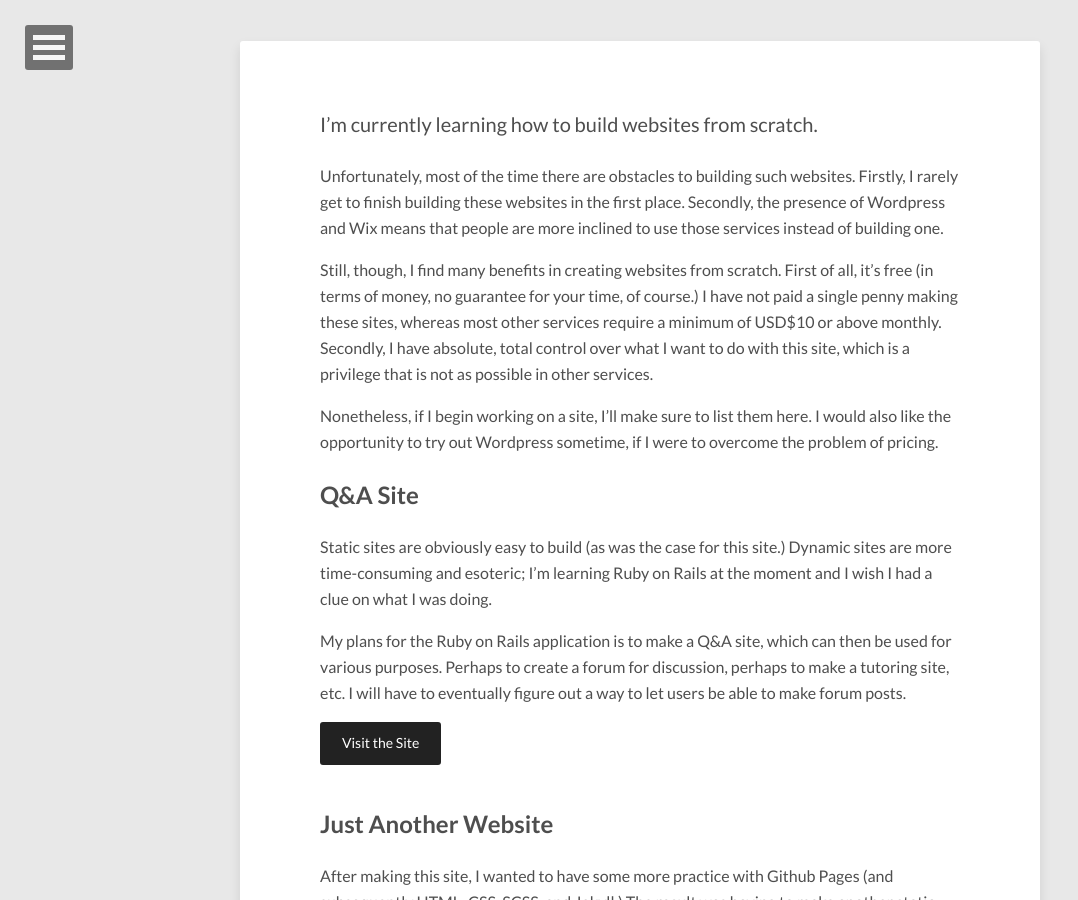
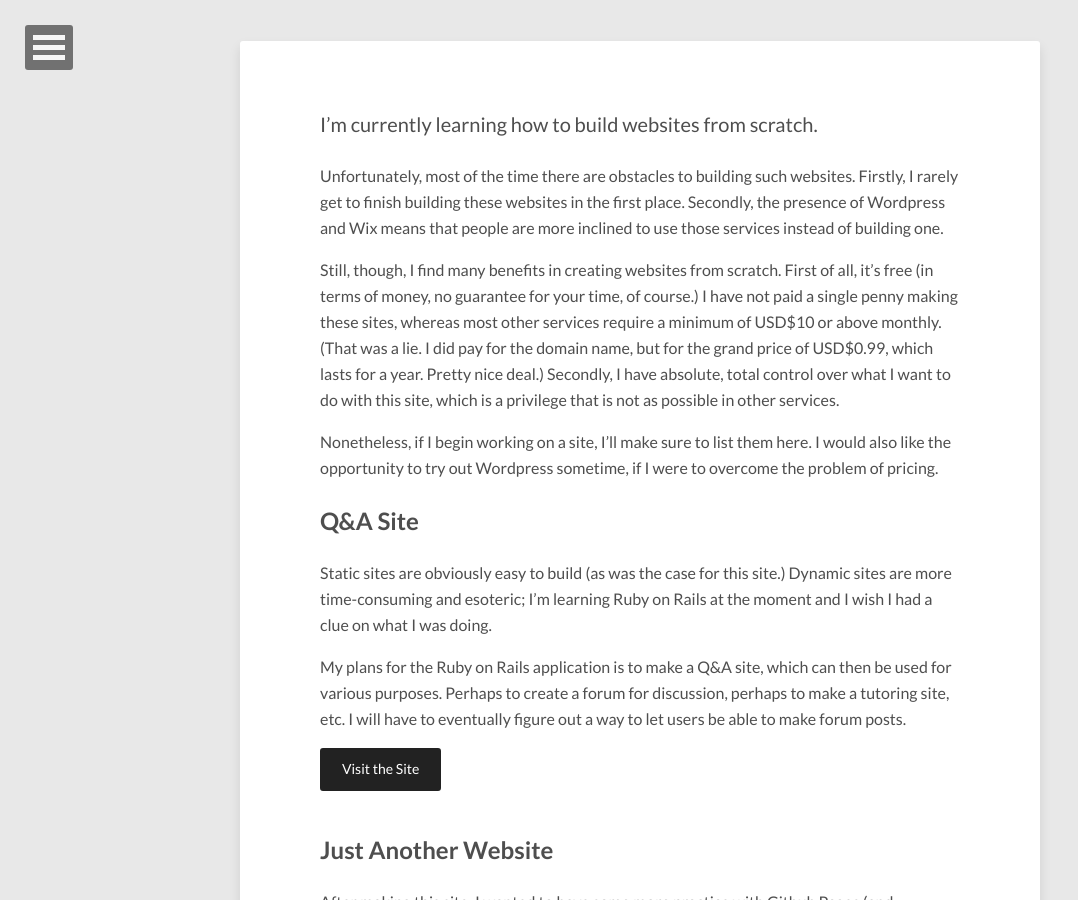
Before and after one commit to therladbsgh/therladbsgh.github.io, a Jekyll site: the page built from website/index.md, in a window 1280 px wide and 900 px high, scrolled down 409 px. Shown: the whole window, without its empty margins (0-1078 px from the left). Built offline with Jekyll 4.4.1, drawn with Linux system fonts in a browser that asks for light colours; nearby versions of some CDN libraries; comment, search, counter and statistics services are not loaded.

Commit message:
Edit content for website page

```diff
--- a/website/index.md
+++ b/website/index.md
@@ -18,8 +18,10 @@ those services instead of building one.
 Still, though, I find many benefits in creating websites from scratch. First of all,
 it's free (in terms of money, no guarantee for your time, of course.) I have not paid a
 single penny making these sites, whereas most other services require a minimum of USD$10
-or above monthly. Secondly, I have absolute, total control over what I want to do with
-this site, which is a privilege that is not as possible in other services.
+or above monthly. (That was a lie. I did pay for the domain name, but for the grand price
+of USD$0.99, which lasts for a year. Pretty nice deal.) Secondly, I have absolute, total
+control over what I want to do with this site, which is a privilege that is not as
+possible in other services.
 
 Nonetheless, if I begin working on a site, I'll make sure to list them here. I would also
 like the opportunity to try out Wordpress sometime, if I were to overcome the
```
